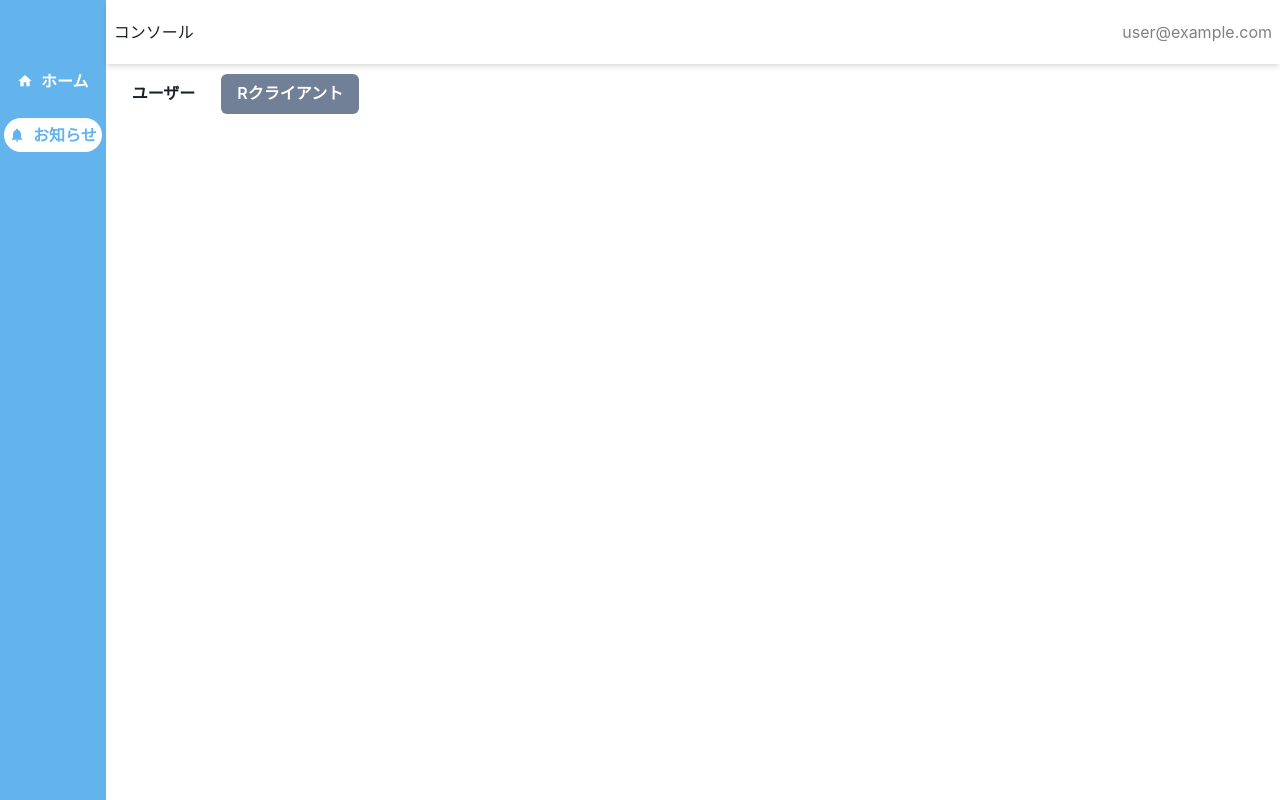
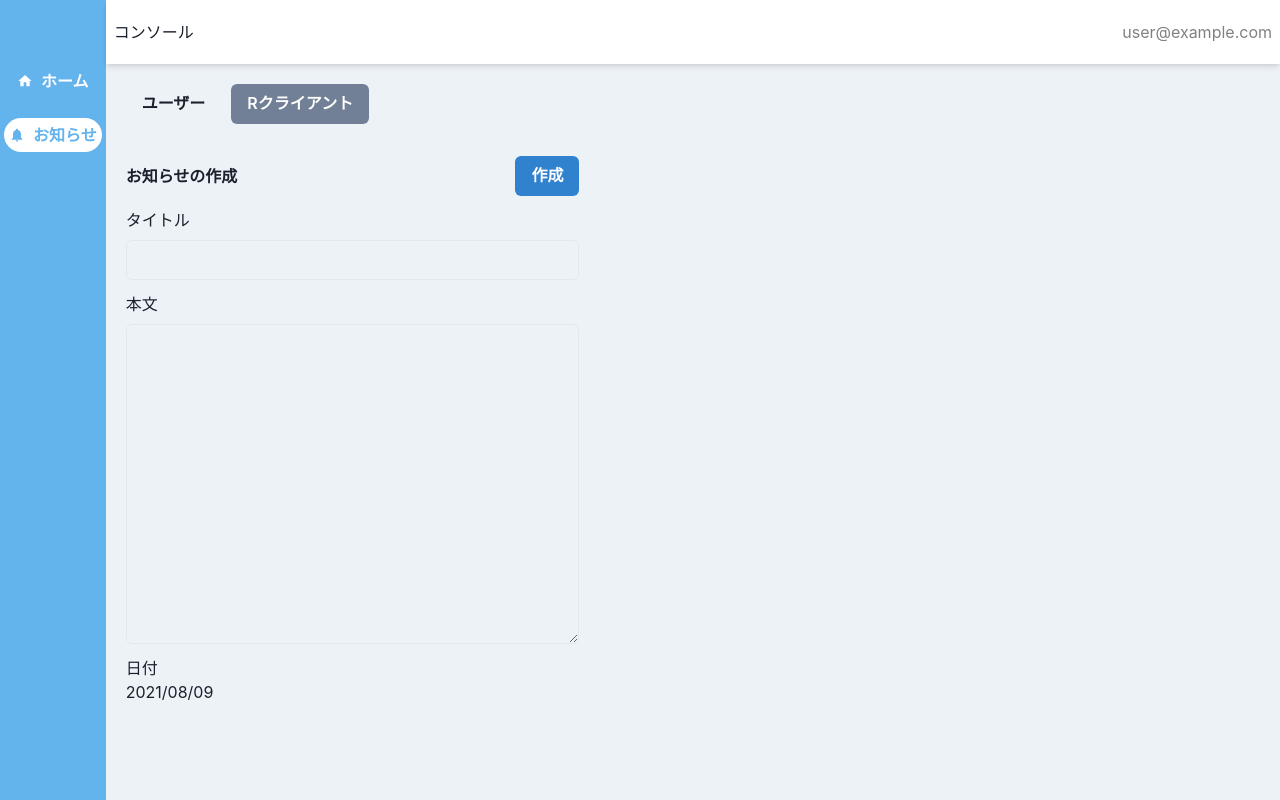
Before and after one commit to riku99/main-console, a React (Create React App) app: page /notifications in a window 1280 px wide. Built offline with nearby package versions, Linux system fonts and the light colour scheme; no server answers; sample sign-in values are in the browser's storage.

Commit message:
add form

```diff
--- a/package.json
+++ b/package.json
@@ -14,6 +14,7 @@
     "@types/node": "^12.0.0",
     "@types/react": "^17.0.0",
     "@types/react-dom": "^17.0.0",
+    "date-fns": "^2.23.0",
     "firebase": "^8.9.0",
     "framer-motion": "^4",
     "react": "^17.0.2",
--- /dev/null
+++ b/src/components/pages/Notifications/Form.tsx
@@ -0,0 +1,35 @@
+import React from "react";
+import {
+  Box,
+  Button,
+  Flex,
+  FormControl,
+  FormLabel,
+  Input,
+  Text,
+  Textarea,
+} from "@chakra-ui/react";
+import { format } from "date-fns";
+
+export const Form = React.memo(() => {
+  return (
+    <Box w="100%" h="100%">
+      <Flex alignItems="center" justifyContent="space-between">
+        <Text fontWeight="bold">お知らせの作成</Text>
+        <Button colorScheme="blue">作成</Button>
+      </Flex>
+      <FormControl mt={3}>
+        <FormLabel>タイトル</FormLabel>
+        <Input w="100%" />
+      </FormControl>
+      <FormControl>
+        <FormLabel mt={3}>本文</FormLabel>
+        <Textarea h="40vh" multiple />
+      </FormControl>
+      <Box mt={3}>
+        <Text>日付</Text>
+        <Text>{format(new Date(), "yyyy/MM/dd")}</Text>
+      </Box>
+    </Box>
+  );
+});
--- /dev/null
+++ b/src/components/pages/Notifications/RClient.tsx
@@ -0,0 +1,12 @@
+import React from "react";
+import { Box, Button, Flex, HStack } from "@chakra-ui/react";
+
+import { Form } from "./Form";
+
+export const RClient = React.memo(() => {
+  return (
+    <Flex w="40%">
+      <Form />
+    </Flex>
+  );
+});
--- a/src/components/pages/Notifications/index.tsx
+++ b/src/components/pages/Notifications/index.tsx
@@ -1,5 +1,7 @@
 import React, { useState } from "react";
 import { Box, Button, Flex, HStack } from "@chakra-ui/react";
+
+import { RClient } from "./RClient";
 
 const SelectTargetButton = React.memo(
   ({
@@ -44,6 +46,7 @@ export const Notifications = () => {
           />
         </HStack>
       </Flex>
+      <Box mt={8}>{selected === "r-client" && <RClient />}</Box>
     </>
   );
 };
--- a/src/components/utils/MainLayout/Header.tsx
+++ b/src/components/utils/MainLayout/Header.tsx
@@ -15,6 +15,7 @@ export const Header = React.memo(() => {
       pl={2}
       pr={2}
       justifyContent="space-between"
+      bg="white"
     >
       <Text>コンソール</Text>
       <Text color="gray">{email}</Text>
--- a/src/components/utils/MainLayout/index.tsx
+++ b/src/components/utils/MainLayout/index.tsx
@@ -11,11 +11,11 @@ type Props = {
 export const MainLayout = React.memo(({ children }: Props) => {
   return (
     <Box h="100vh">
-      <Flex h="100%" w="100%">
+      <Flex h="100%" w="100%" bg="gray.100">
         <SideBar />
-        <Box w="100%">
+        <Box w="100%" h="100%">
           <Header />
-          <Box padding="10px">{children}</Box>
+          <Box padding="20px">{children}</Box>
         </Box>
       </Flex>
     </Box>
```
Also changed, not shown: 1 other file (tests, documents, lock files or other folders).
